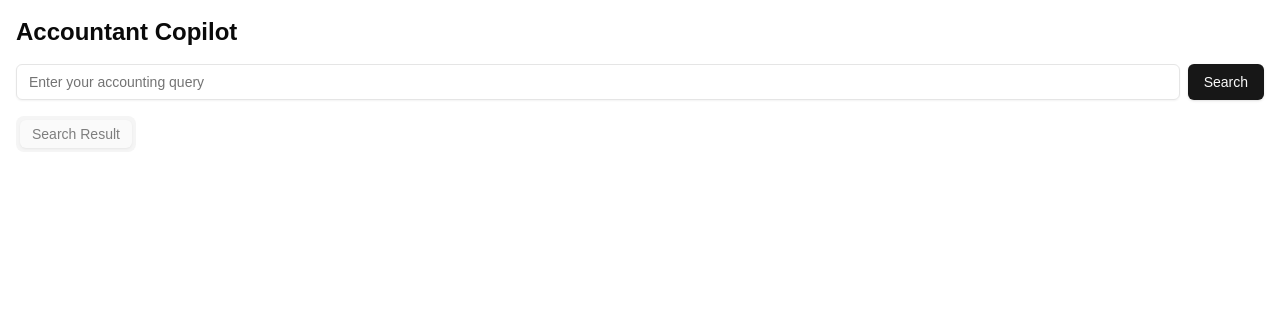
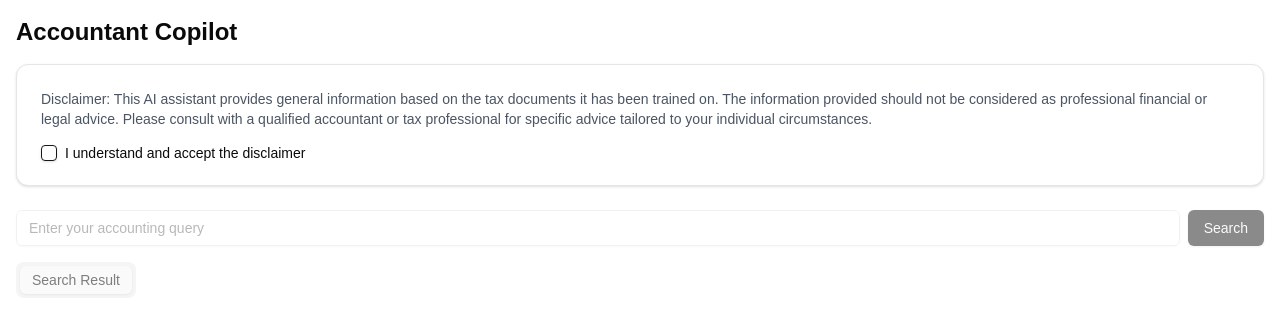
Before and after one commit to Bhaulik/Rag-Over-Large-PDF, a Next.js app in the folder frontend/account-copilot-fe/: page / in a window 1280 px wide. Shown: the top 334 px of the page. Built offline with nearby package versions, Linux system fonts and the light colour scheme.

Commit message:
added the disclaimer

```diff
--- a/frontend/account-copilot-fe/package.json
+++ b/frontend/account-copilot-fe/package.json
@@ -10,7 +10,10 @@
   },
   "dependencies": {
     "@radix-ui/react-accordion": "^1.2.0",
+    "@radix-ui/react-checkbox": "^1.1.1",
+    "@radix-ui/react-dialog": "^1.1.1",
     "@radix-ui/react-icons": "^1.3.0",
+    "@radix-ui/react-label": "^2.1.0",
     "@radix-ui/react-slot": "^1.1.0",
     "@radix-ui/react-tabs": "^1.1.0",
     "class-variance-authority": "^0.7.0",
--- a/frontend/account-copilot-fe/src/components/accountant-copilot.tsx
+++ b/frontend/account-copilot-fe/src/components/accountant-copilot.tsx
@@ -17,6 +17,8 @@ import {
   DialogHeader,
   DialogTitle,
 } from "@/components/ui/dialog";
+import { Checkbox } from "@/components/ui/checkbox";
+import { Label } from "@/components/ui/label";
 
 type SearchResult = {
   answer: string;
@@ -34,8 +36,14 @@ export function AccountantCopilot() {
   const [result, setResult] = useState<SearchResult | null>(null);
   const [loading, setLoading] = useState(false);
   const [loadingStep, setLoadingStep] = useState<LoadingStep>("reading");
+  const [disclaimerAccepted, setDisclaimerAccepted] = useState(false);
 
   const handleSearch = async () => {
+    if (!disclaimerAccepted) {
+      alert("Please accept the disclaimer before proceeding.");
+      return;
+    }
+
     setLoading(true);
     setLoadingStep("reading");
     try {
@@ -62,11 +70,10 @@ export function AccountantCopilot() {
           content: excerpt.content,
           reference: excerpt.reference,
         })),
-        followUpQuestions: [], // Your API doesn't provide this, so we'll leave it empty
+        followUpQuestions: [],
       });
     } catch (error) {
       console.error("Error fetching search results:", error);
-      // You might want to set an error state here to display to the user
     } finally {
       setLoading(false);
     }
@@ -93,6 +100,34 @@ export function AccountantCopilot() {
   return (
     <div className="container mx-auto p-4">
       <h1 className="text-2xl font-bold mb-4">Accountant Copilot</h1>
+
+      <Card className="mb-6">
+        <CardContent className="pt-6">
+          <p className="text-sm text-gray-600 mb-4">
+            Disclaimer: This AI assistant provides general information based on
+            the tax documents it has been trained on. The information provided
+            should not be considered as professional financial or legal advice.
+            Please consult with a qualified accountant or tax professional for
+            specific advice tailored to your individual circumstances.
+          </p>
+          <div className="flex items-center space-x-2">
+            <Checkbox
+              id="disclaimer"
+              checked={disclaimerAccepted}
+              onCheckedChange={(checked) =>
+                setDisclaimerAccepted(checked as boolean)
+              }
+            />
+            <Label
+              htmlFor="disclaimer"
+              className="text-sm font-medium leading-none peer-disabled:cursor-not-allowed peer-disabled:opacity-70"
+            >
+              I understand and accept the disclaimer
+            </Label>
+          </div>
+        </CardContent>
+      </Card>
+
       <div className="flex gap-2 mb-4">
         <Input
           type="text"
@@ -100,8 +135,12 @@ export function AccountantCopilot() {
           value={query}
           onChange={(e) => setQuery(e.target.value)}
           className="flex-grow"
+          disabled={!disclaimerAccepted}
         />
-        <Button onClick={handleSearch} disabled={loading}>
+        <Button
+          onClick={handleSearch}
+          disabled={loading || !disclaimerAccepted}
+        >
           {loading ? "Searching..." : "Search"}
         </Button>
       </div>
--- /dev/null
+++ b/frontend/account-copilot-fe/src/components/ui/checkbox.tsx
@@ -0,0 +1,30 @@
+"use client"
+
+import * as React from "react"
+import * as CheckboxPrimitive from "@radix-ui/react-checkbox"
+import { CheckIcon } from "@radix-ui/react-icons"
+
+import { cn } from "@/lib/utils"
+
+const Checkbox = React.forwardRef<
+  React.ElementRef<typeof CheckboxPrimitive.Root>,
+  React.ComponentPropsWithoutRef<typeof CheckboxPrimitive.Root>
+>(({ className, ...props }, ref) => (
+  <CheckboxPrimitive.Root
+    ref={ref}
+    className={cn(
+      "peer h-4 w-4 shrink-0 rounded-sm border border-primary shadow focus-visible:outline-none focus-visible:ring-1 focus-visible:ring-ring disabled:cursor-not-allowed disabled:opacity-50 data-[state=checked]:bg-primary data-[state=checked]:text-primary-foreground",
+      className
+    )}
+    {...props}
+  >
+    <CheckboxPrimitive.Indicator
+      className={cn("flex items-center justify-center text-current")}
+    >
+      <CheckIcon className="h-4 w-4" />
+    </CheckboxPrimitive.Indicator>
+  </CheckboxPrimitive.Root>
+))
+Checkbox.displayName = CheckboxPrimitive.Root.displayName
+
+export { Checkbox }
--- /dev/null
+++ b/frontend/account-copilot-fe/src/components/ui/label.tsx
@@ -0,0 +1,26 @@
+"use client"
+
+import * as React from "react"
+import * as LabelPrimitive from "@radix-ui/react-label"
+import { cva, type VariantProps } from "class-variance-authority"
+
+import { cn } from "@/lib/utils"
+
+const labelVariants = cva(
+  "text-sm font-medium leading-none peer-disabled:cursor-not-allowed peer-disabled:opacity-70"
+)
+
+const Label = React.forwardRef<
+  React.ElementRef<typeof LabelPrimitive.Root>,
+  React.ComponentPropsWithoutRef<typeof LabelPrimitive.Root> &
+    VariantProps<typeof labelVariants>
+>(({ className, ...props }, ref) => (
+  <LabelPrimitive.Root
+    ref={ref}
+    className={cn(labelVariants(), className)}
+    {...props}
+  />
+))
+Label.displayName = LabelPrimitive.Root.displayName
+
+export { Label }
```
